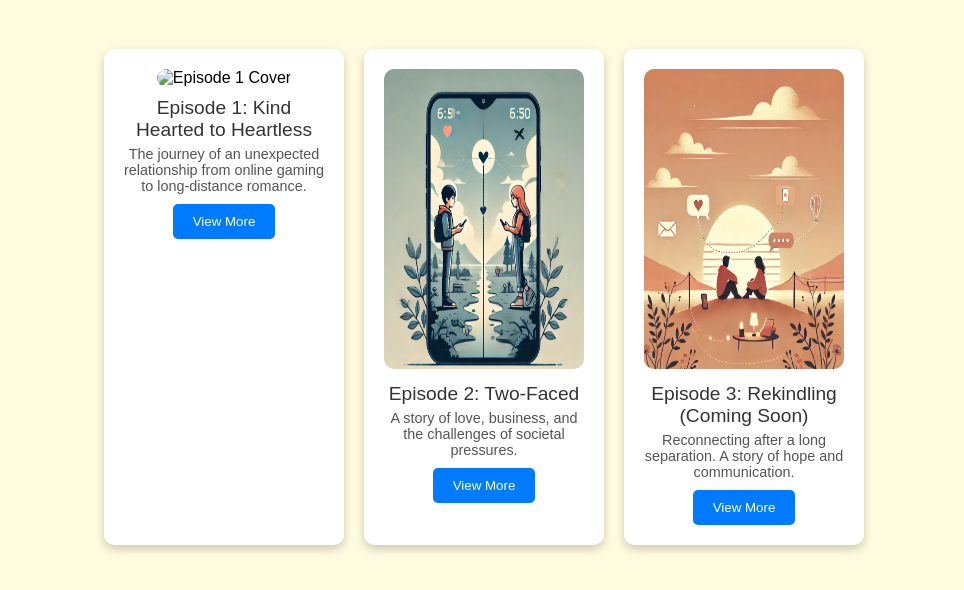
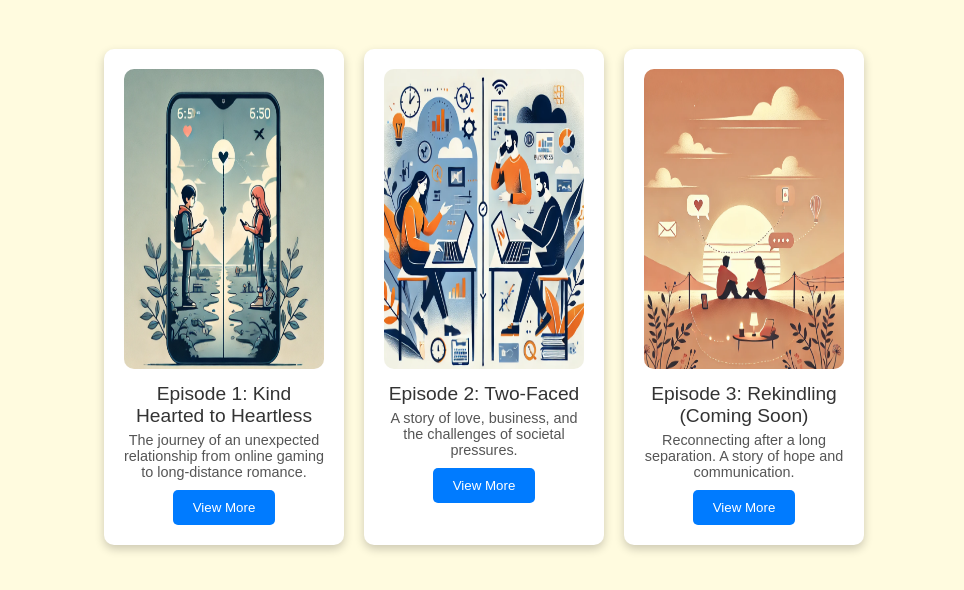
Before and after one commit to shopliley/shopliley.github.io, a plain HTML site: page index.html in a window 1280 px wide. Shown: the part 88-678 px from the top of the page, without its empty margins (156-1120 px from the left). Drawn offline with Linux system fonts and the light colour scheme.

Commit message:
Update index.html

```diff
--- a/index.html
+++ b/index.html
@@ -101,7 +101,7 @@
     <div class="book-container">
         <!-- Episode 1: Kind Hearted to Heartless -->
         <div class="book" onclick="window.location.href='episode1.html'">
-            <img src="Images/episode1-cover.jpg" alt="Episode 1 Cover">
+            <img src="Images/start.png" alt="Episode 1 Cover">
             <div class="book-title">Episode 1: Kind Hearted to Heartless</div>
             <div class="book-description">The journey of an unexpected relationship from online gaming to long-distance romance.</div>
             <button class="view-more">View More</button>
@@ -109,7 +109,7 @@
 
         <!-- Episode 2: Two-Faced -->
         <div class="book" onclick="window.location.href='episode2.html'">
-            <img src="Images/start.png" alt="Episode 2 Cover">
+            <img src="Images/two-faced.png" alt="Episode 2 Cover">
             <div class="book-title">Episode 2: Two-Faced</div>
             <div class="book-description">A story of love, business, and the challenges of societal pressures.</div>
             <button class="view-more">View More</button>
```
